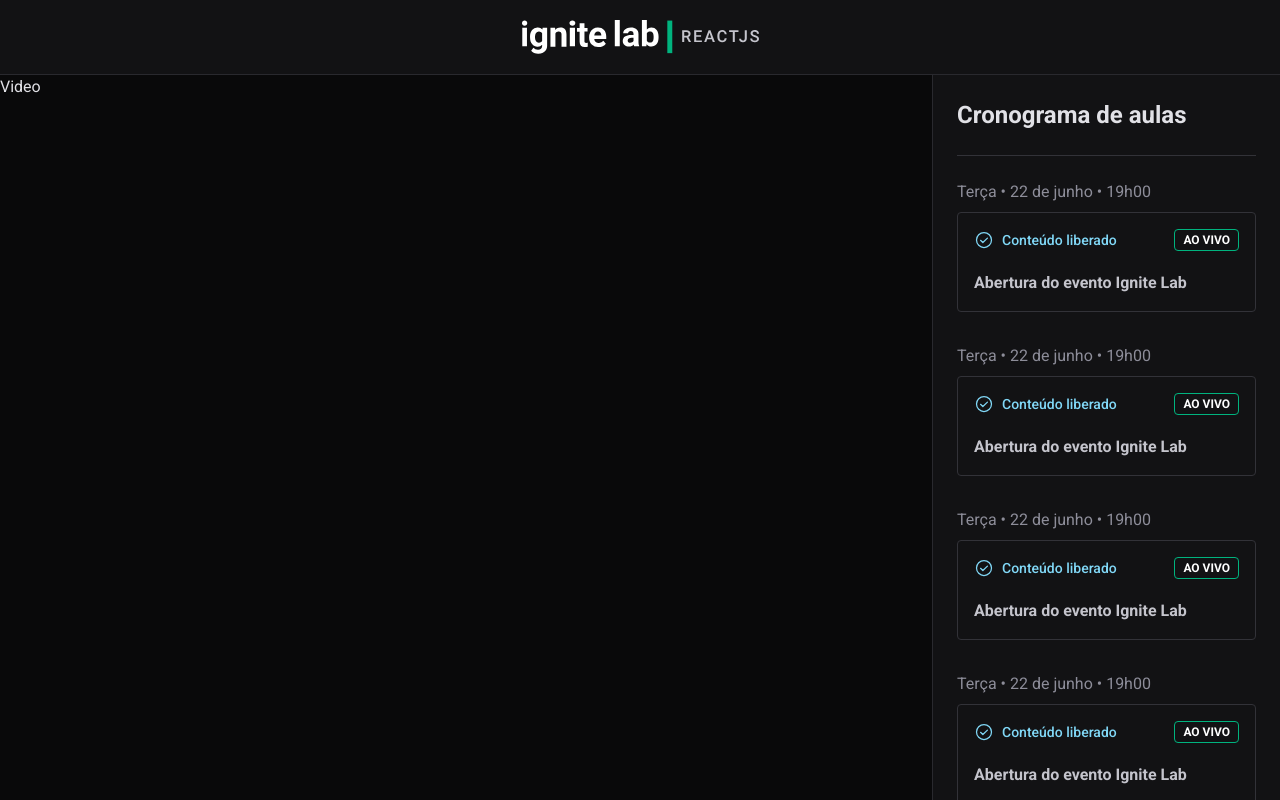
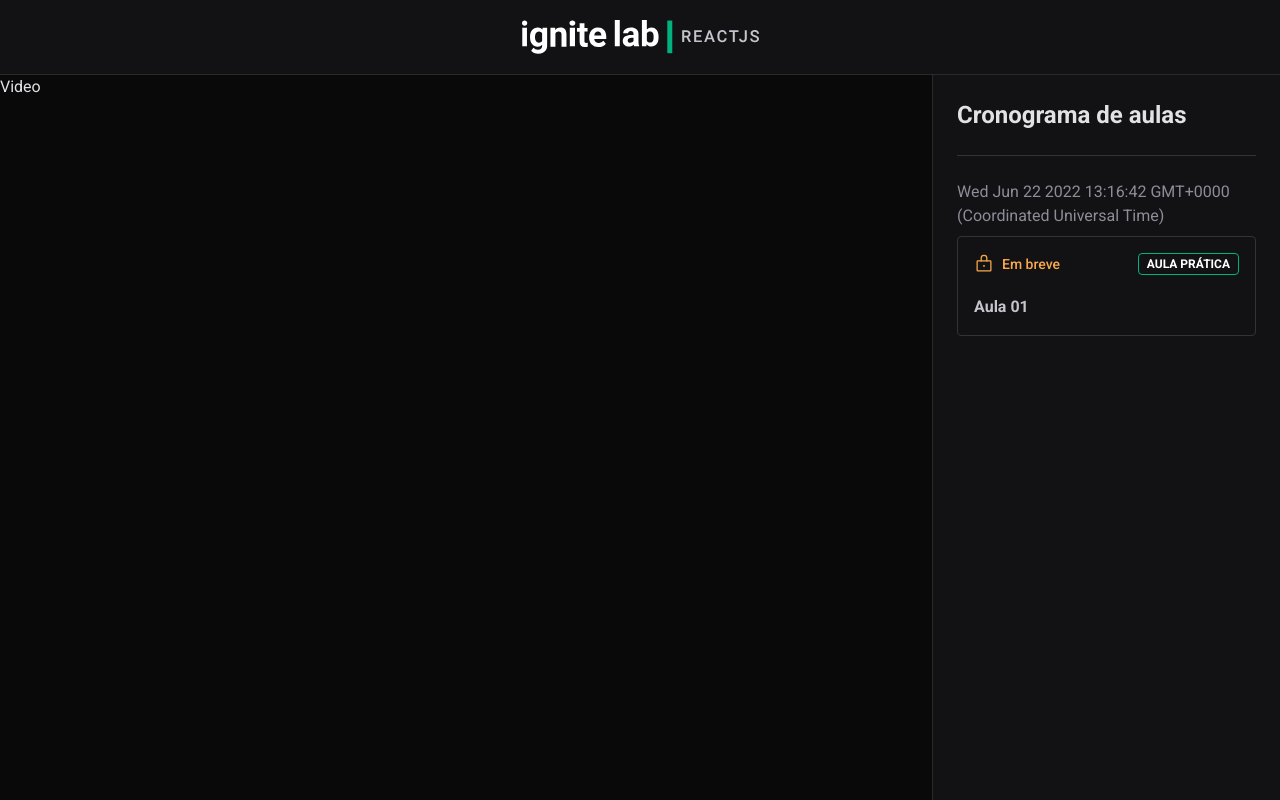
Before and after one commit to MorenaNobre/Ignite-Lab2-Event-Platform, a React (Vite) app: page / in a window 1280 px wide. Shown: the top 800 px of the page. Built offline with nearby package versions, Linux system fonts and the light colour scheme.

Commit message:
Dynamic/functional Lesson Component

```diff
--- a/src/components/Lesson.tsx
+++ b/src/components/Lesson.tsx
@@ -1,26 +1,38 @@
-import { CheckCircle } from "phosphor-react"
+import { CheckCircle, Lock } from "phosphor-react";
 
-export function Lesson() {
+interface LessonProps {
+  title: string;
+  slug: string;
+  availableAt: Date;
+  type: "live" | "class";
+}
+
+export function Lesson(props: LessonProps) {
+  const isLessonAvailable = false;
+
   return (
     <a href="#">
-      <span className="text-gray-300">
-        Terça • 22 de junho • 19h00
-      </span>
+      <span className="text-gray-300">{props.availableAt.toString()}</span>
 
       <div className="rounded border border-gray-500 p-4 mt-2">
         <header className="flex items-center justify-between">
-          <span className="text-sm text-blue-500 font-medium flex items-center gap-2">
-            <CheckCircle size={20}/>
-            Conteúdo liberado
-          </span>
+          {isLessonAvailable ? (
+            <span className="text-sm text-blue-500 font-medium flex items-center gap-2">
+              <CheckCircle size={20} />
+              Conteúdo liberado
+            </span>
+          ) : (
+            <span className="text-sm text-orange-500 font-medium flex items-center gap-2">
+              <Lock size={20} />
+              Em breve
+            </span>
+          )}
           <span className="text-xs rounded py-[0.125rem] px-2 text-white border border-green-300 font-bold">
-            AO VIVO
+            {props.type === "live" ? "AO VIVO" : "AULA PRÁTICA"}
           </span>
         </header>
 
-        <strong className="text-gray-200 mt-5 block">
-          Abertura do evento Ignite Lab
-        </strong>
+        <strong className="text-gray-200 mt-5 block">{props.title}</strong>
       </div>
     </a>
   );
--- a/src/components/Sidebar.tsx
+++ b/src/components/Sidebar.tsx
@@ -7,12 +7,12 @@
         Cronograma de aulas
       </span>
       <div className="flex flex-col gap-8">
-        <Lesson />
-        <Lesson />
-        <Lesson />
-        <Lesson />
-        <Lesson />
-        <Lesson />
+        <Lesson
+          title="Aula 01"
+          slug="aula-01"
+          availableAt={new Date()}
+          type="class"
+        />
       </div>
     </aside>
   )
```
